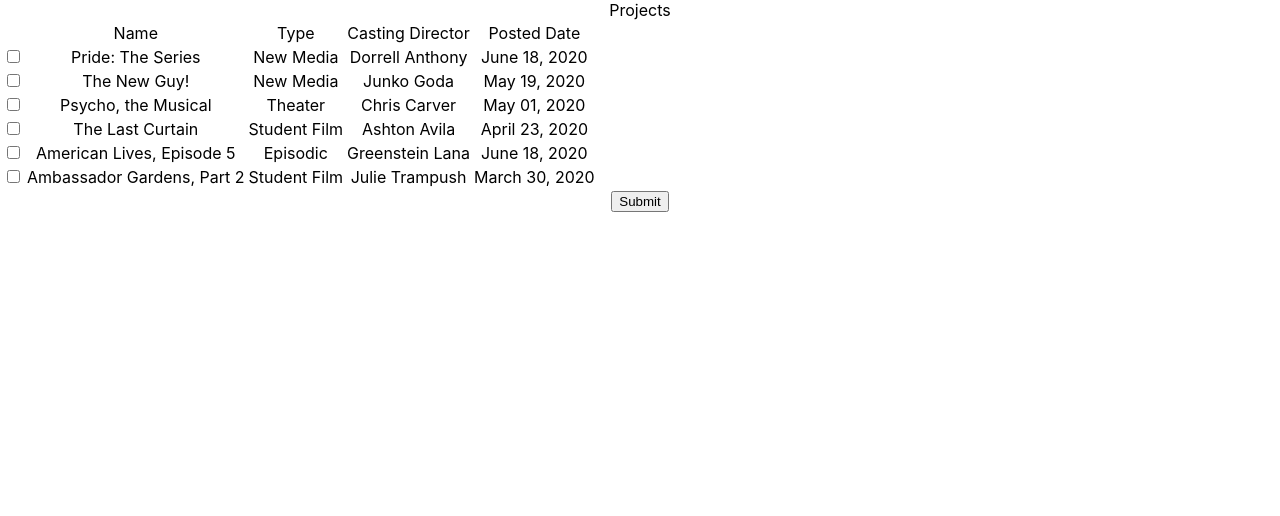
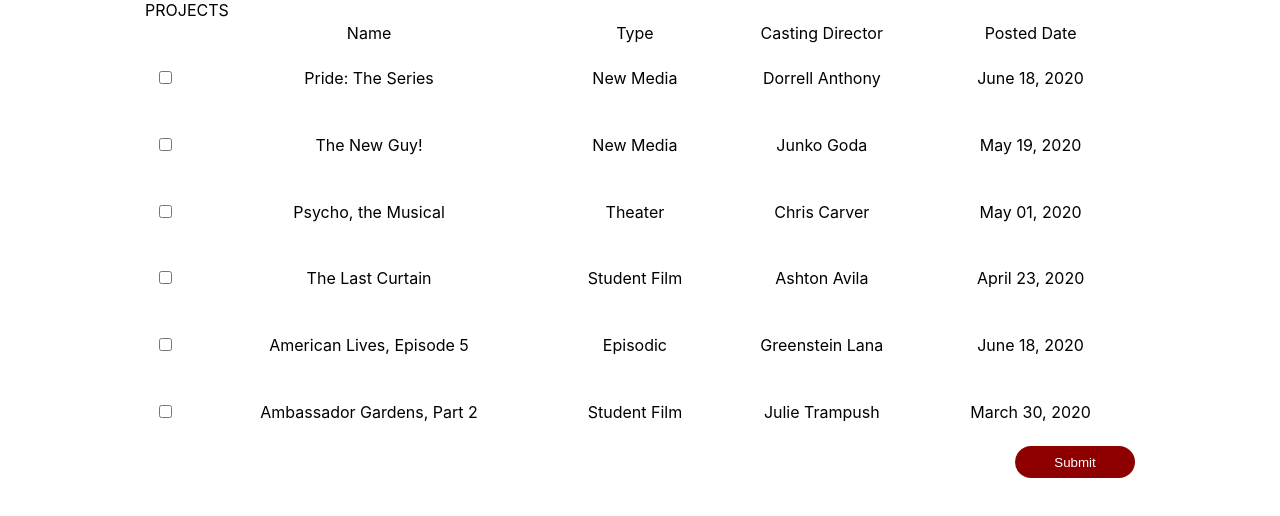
Before and after one commit to James-Bartulis/nfm-frontend-development-exercise, a React (Create React App) app: page / in a window 1280 px wide. Shown: the top 516 px of the page. Built offline with nearby package versions, Linux system fonts and the light colour scheme.

Commit message:
initial styling

```diff
--- a/src/components/Table.js
+++ b/src/components/Table.js
@@ -1,5 +1,6 @@
 import React from "react";
 import projects from '../assets/projects.json';
+import './Table.scss';
 
 export default class Table extends React.Component {
     constructor(props) {
@@ -13,7 +14,9 @@ export default class Table extends React.Component {
     render() {
         return (
             <div className="TableContainer">
-                <div>{this.props.tableTitle}</div>
+                <header>
+                    <div>{this.props.tableTitle.toUpperCase()}</div>
+                </header>
                 <table>
                     <thead>
                         <tr>
@@ -36,7 +39,9 @@ export default class Table extends React.Component {
                     ))}
                     </tbody>
                 </table>
-                <div className="SubmitContainer"><button>Submit</button></div>
+                <div className="SubmitContainer">
+                    <button>Submit</button>
+                </div>
             </div>
         );
     }
--- /dev/null
+++ b/src/components/Table.scss
@@ -0,0 +1,34 @@
+.Primary {
+    font-family: 'Helvetica';
+    font-size: 16px;
+    color: #4A4A4A;
+}
+.Secondary {
+    font-family: 'Helvetica';
+    font-size: 14px;
+    color: #4A4A4A;
+}
+.TableContainer {
+    width: fit-content;
+    margin: auto;
+    header {
+        display: flex;
+        justify-content: flex-start;
+    }
+    table {
+        min-width: 990px;
+        height: 426px;
+    }
+    .SubmitContainer {
+        display: flex;
+        justify-content: flex-end;
+        button {
+            width: 120px;
+            height: 32px;
+            background-color: #8E0000;
+            color: #FFFFFF;
+            border: none;
+            border-radius: 25px;
+        }
+    }
+}
```
